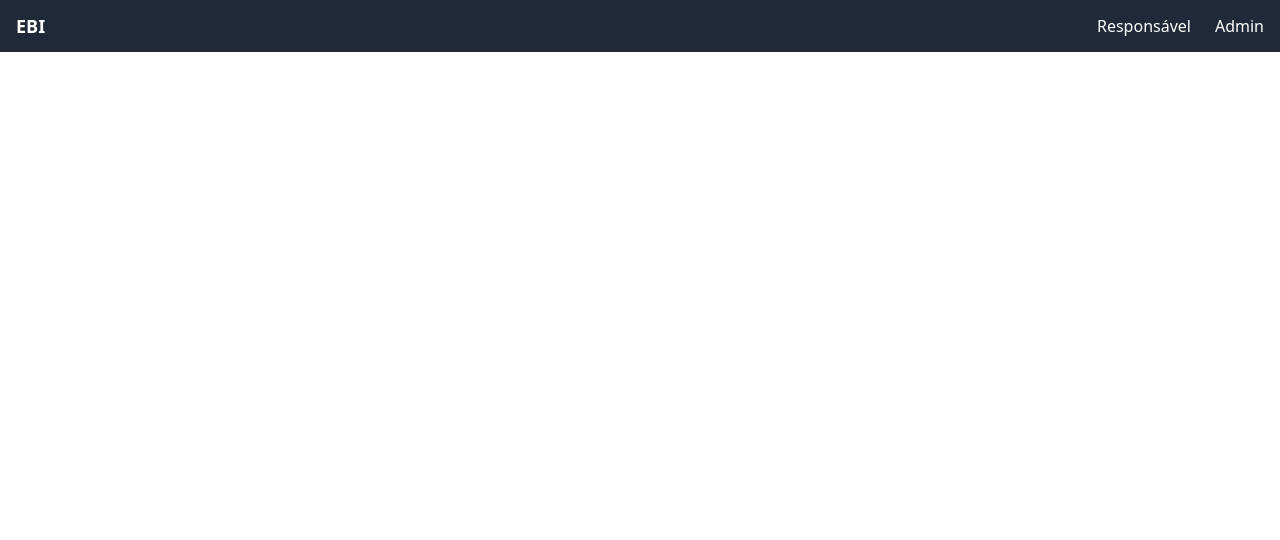
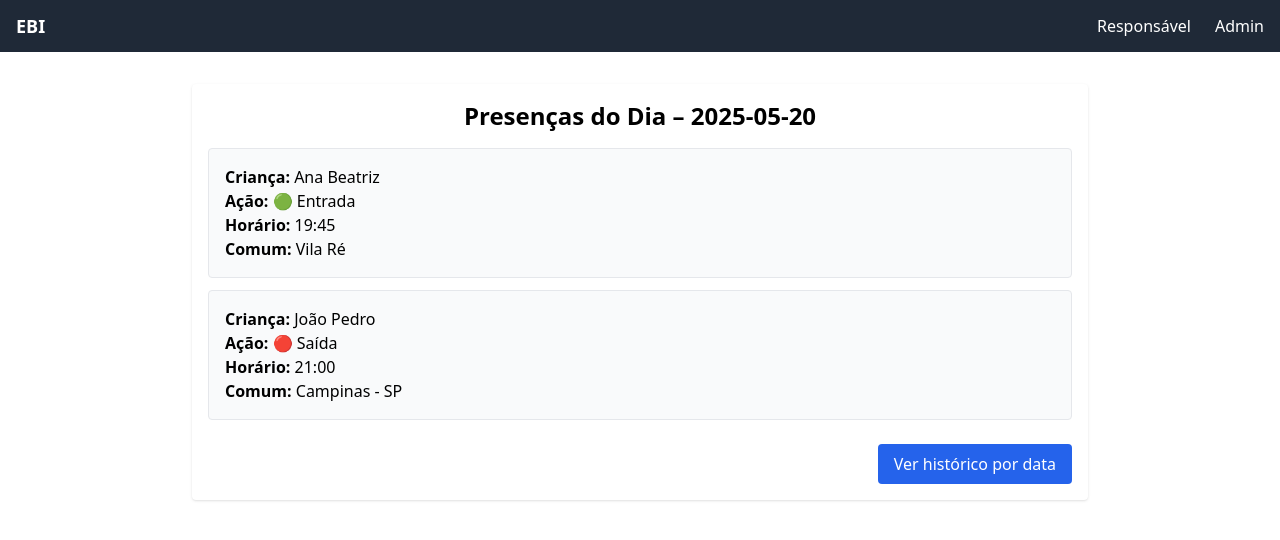
Before and after one commit to Dagostini01/ebi-system, a React (Vite) app: page /admin/presencas-do-dia in a window 1280 px wide. Shown: the top 540 px of the page. Built offline with nearby package versions, Linux system fonts and the light colour scheme.

Commit message:
QR Code implementado

```diff
--- a/package.json
+++ b/package.json
@@ -9,8 +9,10 @@
     "preview": "vite preview"
   },
   "dependencies": {
+    "@blackbox-vision/react-qr-reader": "^5.0.0",
     "react": "^18.2.0",
     "react-dom": "^18.2.0",
+    "react-qr-code": "^2.0.18",
     "react-router-dom": "^7.6.0"
   },
   "devDependencies": {
--- a/src/App.tsx
+++ b/src/App.tsx
@@ -11,6 +11,8 @@ import PainelPai from './pages/PaiDashboard'
 import AdminLogin from './pages/admin/AdminLogin';
 import AdminDashboard from './pages/admin/AdminDashboard';
 import AdminRegister from './pages/admin/AdminRegister';
+import AdminScanQR from './pages/admin/AdminScanQR';
+import AdminPresencasDoDia from './pages/admin/AdminPresencaDia';
 
 export function App() {
   return (
@@ -26,6 +28,8 @@ export function App() {
         <Route path="/admin/login" element={<AdminLogin />} />
         <Route path="/admin/dashboard" element={<AdminDashboard />} />
         <Route path="/admin/register" element={<AdminRegister />} />
+        <Route path="/admin/escanear" element={<AdminScanQR />} />
+        <Route path="/admin/presencas-do-dia" element={<AdminPresencasDoDia />} />
 
       </Routes>
     </Router>
--- a/src/components/NavBar/index.tsx
+++ b/src/components/NavBar/index.tsx
@@ -45,6 +45,8 @@ export default function Navbar() {
               <Link to="/admin/login" className="block px-4 py-2 hover:bg-gray-100">Login</Link>
               <Link to="/admin/register" className="block px-4 py-2 hover:bg-gray-100">Cadastro</Link>
               <Link to="/admin/dashboard" className="block px-4 py-2 hover:bg-gray-100">Painel</Link>
+              <Link to="/admin/escanear" className="block px-4 py-2 hover:bg-gray-100">QR Code</Link>
+              <Link to="/admin/presencas-do-dia" className="block px-4 py-2 hover:bg-gray-100">Presença do dia</Link>
             </div>
           )}
         </div>
--- a/src/pages/PaiDashboard/index.tsx
+++ b/src/pages/PaiDashboard/index.tsx
@@ -1,7 +1,11 @@
 import { useState } from 'react';
 import { Link } from 'react-router-dom';
+import QRCode from 'react-qr-code';
 
 export default function PaiDashboard() {
+  const [qrFilhoIndex, setQrFilhoIndex] = useState<number | null>(null);
+  const [qrTipo, setQrTipo] = useState<'entrada' | 'saida' | null>(null);
+
   const [filhos, setFilhos] = useState([
     {
       nome: 'Ana Beatriz',
@@ -19,22 +23,24 @@ export default function PaiDashboard() {
     }
   ]);
 
-  const registrarEntrada = (idx: number) => {
-    const agora = new Date().toLocaleTimeString([], { hour: '2-digit', minute: '2-digit' });
-    const atualizados = [...filhos];
-    atualizados[idx].entrada = agora;
-    setFilhos(atualizados);
+  const gerarQRCode = (idx: number, tipo: 'entrada' | 'saida') => {
+    setQrFilhoIndex(idx);
+    setQrTipo(tipo);
   };
 
-  const registrarSaida = (idx: number) => {
-    const agora = new Date().toLocaleTimeString([], { hour: '2-digit', minute: '2-digit' });
-    const atualizados = [...filhos];
-    atualizados[idx].saida = agora;
-    setFilhos(atualizados);
+  const getQrData = (idx: number, tipo: 'entrada' | 'saida') => {
+    const filho = filhos[idx];
+    const dataAtual = new Date().toISOString().split('T')[0];
+    return JSON.stringify({
+      acao: tipo,
+      nome: filho.nome,
+      codigo: filho.codigo,
+      data: dataAtual
+    });
   };
 
   return (
-    <div className="max-w-3xl mx-auto mt-8 p-4 bg-white rounded shadow">
+    <div className="max-w-4xl mx-auto mt-8 p-4 bg-white rounded shadow">
       <h2 className="text-2xl font-bold mb-4 text-center">Painel do Responsável</h2>
 
       <div className="mb-4 text-right">
@@ -44,27 +50,37 @@ export default function PaiDashboard() {
       </div>
 
       {filhos.map((filho, idx) => (
-        <div key={idx} className="border p-4 rounded mb-4">
+        <div key={idx} className="border p-4 rounded mb-6 bg-gray-50">
           <p><strong>Nome:</strong> {filho.nome}</p>
           <p><strong>Idade:</strong> {filho.idade} anos</p>
           <p><strong>Código de retirada:</strong> <span className="text-blue-600 font-mono">{filho.codigo}</span></p>
-
           <p><strong>Entrada:</strong> {filho.entrada || '—'}</p>
           <p><strong>Saída:</strong> {filho.saida || '—'}</p>
 
-          <div className="flex gap-2 mt-2">
+          <div className="flex flex-col sm:flex-row sm:items-center sm:justify-between mt-4 gap-4">
+            <div className="flex gap-2">
               <button
-              onClick={() => registrarEntrada(idx)}
+                onClick={() => gerarQRCode(idx, 'entrada')}
                 className="bg-green-600 text-white px-4 py-1 rounded hover:bg-green-700"
               >
-              📥 Entrada
+                📥 QR Entrada
               </button>
               <button
-              onClick={() => registrarSaida(idx)}
+                onClick={() => gerarQRCode(idx, 'saida')}
                 className="bg-red-600 text-white px-4 py-1 rounded hover:bg-red-700"
               >
-              📤 Saída
+                📤 QR Saída
               </button>
+            </div>
+
+            {qrFilhoIndex === idx && qrTipo && (
+              <div className="bg-white p-2 rounded border">
+                <QRCode value={getQrData(idx, qrTipo)} size={100} />
+                <p className="text-sm text-center mt-1 text-gray-600">
+                  {qrTipo === 'entrada' ? 'Entrada' : 'Saída'}
+                </p>
+              </div>
+            )}
           </div>
         </div>
       ))}
--- /dev/null
+++ b/src/pages/admin/AdminPresencaDia/index.tsx
@@ -0,0 +1,55 @@
+import { useNavigate } from 'react-router-dom';
+
+export default function AdminPresencasDoDia() {
+  const navigate = useNavigate();
+  const dataHoje = new Date().toISOString().split('T')[0];
+
+  const presencasHoje = [
+    {
+      nome: 'Ana Beatriz',
+      codigo: 'ABC123',
+      acao: 'entrada',
+      horario: '19:45',
+      comum: 'Vila Ré'
+    },
+    {
+      nome: 'João Pedro',
+      codigo: 'XYZ789',
+      acao: 'saida',
+      horario: '21:00',
+      comum: 'Campinas - SP'
+    }
+  ];
+
+  return (
+    <div className="max-w-4xl mx-auto mt-8 p-4 bg-white rounded shadow">
+      <h2 className="text-2xl font-bold text-center mb-4">
+        Presenças do Dia – {dataHoje}
+      </h2>
+
+      {presencasHoje.length === 0 ? (
+        <p className="text-center text-gray-500">Nenhuma presença registrada hoje.</p>
+      ) : (
+        <ul className="space-y-3">
+          {presencasHoje.map((p, idx) => (
+            <li key={idx} className="border p-4 rounded bg-gray-50">
+              <p><strong>Criança:</strong> {p.nome}</p>
+              <p><strong>Ação:</strong> {p.acao === 'entrada' ? '🟢 Entrada' : '🔴 Saída'}</p>
+              <p><strong>Horário:</strong> {p.horario}</p>
+              <p><strong>Comum:</strong> {p.comum}</p>
+            </li>
+          ))}
+        </ul>
+      )}
+
+      <div className="text-right mt-6">
+        <button
+          onClick={() => navigate('/admin/dashboard')}
+          className="bg-blue-600 text-white px-4 py-2 rounded hover:bg-blue-700"
+        >
+          Ver histórico por data
+        </button>
+      </div>
+    </div>
+  );
+}
--- /dev/null
+++ b/src/pages/admin/AdminScanQR/index.tsx
@@ -0,0 +1,60 @@
+import { useState, useEffect } from 'react';
+import { QrReader } from '@blackbox-vision/react-qr-reader';
+
+export default function AdminScanQR() {
+  const [resultado, setResultado] = useState<any>(null);
+  const [horaRegistro, setHoraRegistro] = useState('');
+  const [ultimaLeitura, setUltimaLeitura] = useState('');
+  const [mensagem, setMensagem] = useState('');
+
+  const handleScan = (data: string | null) => {
+    if (!data || data === ultimaLeitura) return; // evitar leituras duplicadas
+
+    try {
+      const obj = JSON.parse(data);
+      setResultado(obj);
+      setUltimaLeitura(data);
+
+      const hora = new Date().toLocaleTimeString([], { hour: '2-digit', minute: '2-digit' });
+      setHoraRegistro(hora);
+      setMensagem(`✅ ${obj.acao === 'entrada' ? 'Entrada' : 'Saída'} registrada com sucesso às ${hora}`);
+
+      // Limpa a mensagem após 6 segundos
+      setTimeout(() => setMensagem(''), 6000);
+    } catch (e) {
+      setMensagem('❌ QR Code inválido');
+      setTimeout(() => setMensagem(''), 3000);
+    }
+  };
+
+  return (
+    <div className="max-w-xl mx-auto mt-10 p-4 bg-white rounded shadow text-center">
+      <h2 className="text-2xl font-bold mb-4">Leitor de QR Code - Admin</h2>
+
+      <QrReader
+        onResult={(result, error) => {
+          if (!!result) handleScan(result.getText());
+        }}
+        constraints={{ facingMode: 'environment' }}
+        containerStyle={{ width: '100%' }}
+      />
+
+      {mensagem && (
+        <div className={`mt-4 font-semibold ${mensagem.startsWith('✅') ? 'text-green-600' : 'text-red-600'}`}>
+          {mensagem}
+        </div>
+      )}
+
+      {resultado && (
+        <div className="mt-6 text-left">
+          <h3 className="text-lg font-semibold mb-2">📋 Dados lidos:</h3>
+          <p><strong>Ação:</strong> {resultado.acao}</p>
+          <p><strong>Nome:</strong> {resultado.nome}</p>
+          <p><strong>Código:</strong> {resultado.codigo}</p>
+          <p><strong>Data:</strong> {resultado.data}</p>
+          <p><strong>Horário registrado:</strong> {horaRegistro}</p>
+        </div>
+      )}
+    </div>
+  );
+}
```
Also changed, not shown: 1 other file (tests, documents, lock files or other folders). Lines whose indentation alone changed are shown as unchanged.
